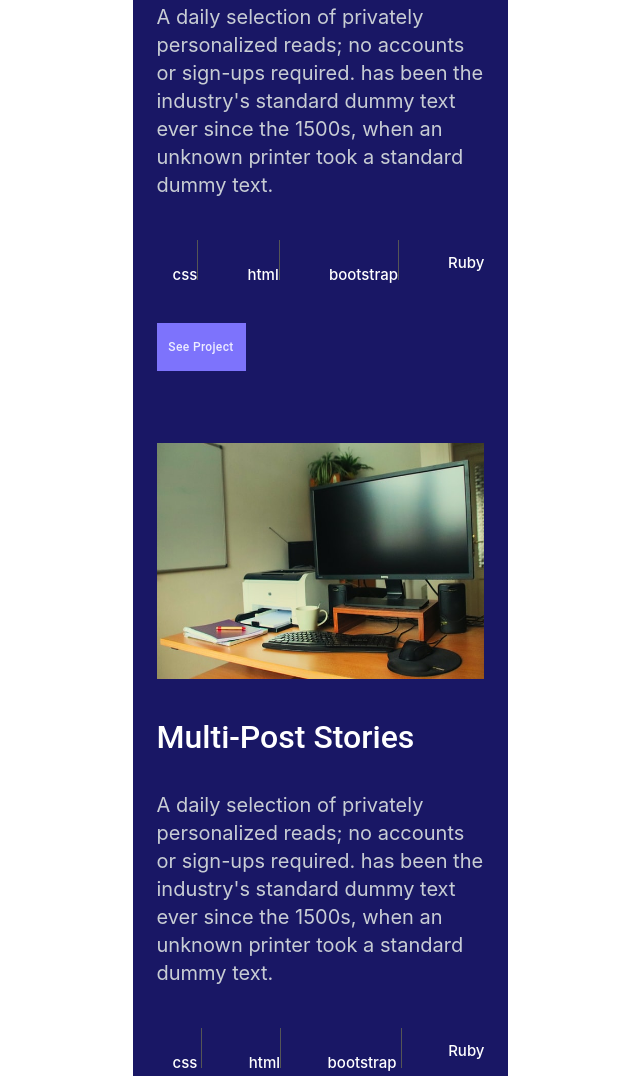
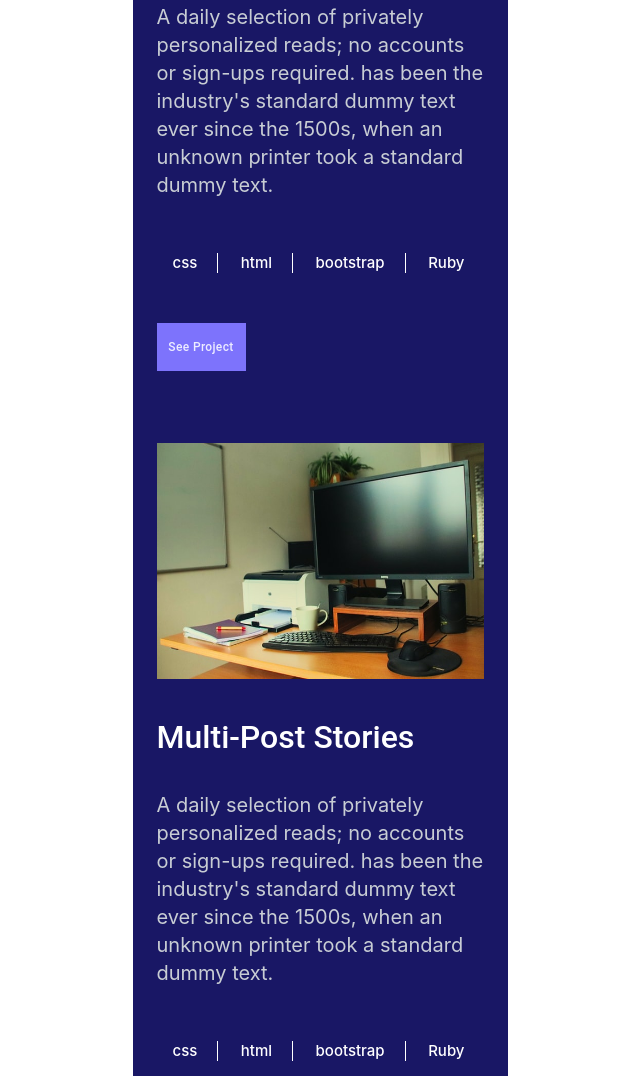
Before and after one commit to Obote/portfolio-mobileversion, a website: page index.html in a window 1280 px wide. Shown: the part 1821-2897 px from the top of the page, without its empty margins (320-960 px from the left). Drawn offline with Linux system fonts and the light colour scheme.

Commit message:
correct style errors

```diff
--- a/index.html
+++ b/index.html
@@ -58,20 +58,20 @@
             </ul>
                 <a class="arrow" href="#"><img src="./assets/icons/element-right.png" alt="arrow"></a>
             </div>
-            <div class="experience-title">
-                <h2>MY RECENT <br> WORK</h2>
-            </div>
         </section>
+        <div class="experience-title">
+            <h2>MY RECENT <br> WORK</h2>
+        </div>
         <Span class="divider"><img src="./assets/images/line-diverder.png" alt="section divider"></Span>
         <section class="experience-container">
             <img src="./assets/images/bg.jpg" alt="project image">
             <h3>Multi-Post Stories</h3>
             <p>A daily selection of privately personalized reads; no accounts or sign-ups required. has been the industry's standard dummy text ever since the 1500s, when an unknown printer took a standard dummy text.</p>
             <ul class="stack-container">
-                <li>css<img src="./assets/images/vert-line.png" alt="vertical line"></li>
-                <li>html<img src="./assets/images/vert-line.png" alt="vertical line"></li>
-                <li>bootstrap<img src="./assets/images/vert-line.png" alt="vertical line"></li>
-                <li>Ruby</li>
+                <li class="border-right padding-right">css</li>
+                <li class="border-right padding-right">html</li>
+                <li class="border-right padding-right">bootstrap</li>
+                <li class="padding-right">Ruby</li>
             </ul>
             <button type="button" class="project-button">See Project</button>
         </section>
@@ -80,10 +80,10 @@
             <h3>Multi-Post Stories</h3>
             <p>A daily selection of privately personalized reads; no accounts or sign-ups required. has been the industry's standard dummy text ever since the 1500s, when an unknown printer took a standard dummy text.</p>
             <ul class="stack-container">
-                <li>css <img src="./assets/images/vert-line.png" alt="vertical line"></li>
-                <li>html<img src="./assets/images/vert-line.png" alt="vertical line"></li>
-                <li>bootstrap <img src="./assets/images/vert-line.png" alt="vertical line"></li>
-                <li>Ruby</li>
+                <li class="border-right padding-right">css</li>
+                <li class="border-right padding-right">html</li>
+                <li class="border-right padding-right">bootstrap</li>
+                <li class="padding-right">Ruby</li>
             </ul>
             <button type="button" class="project-button">See Project</button>
         </section>
@@ -93,10 +93,10 @@
             <h3>Multi-Post Stories</h3>
             <p>A daily selection of privately personalized reads; no accounts or sign-ups required. has been the industry's standard dummy text ever since the 1500s, when an unknown printer took a standard dummy text.</p>
             <ul class="stack-container">
-                <li>css<img src="./assets/images/vert-line.png" alt="vertical line"></li>
-                <li>html<img src="./assets/images/vert-line.png" alt="vertical line"></li>
-                <li>bootstrap<img src="./assets/images/vert-line.png" alt="vertical line"></li>
-                <li>Ruby</li>
+                <li class="border-right padding-right">css</li>
+                <li class="border-right padding-right">html</li>
+                <li class="border-right padding-right">bootstrap</li>
+                <li class="padding-right">Ruby</li>
             </ul>
             <button type="button" class="project-button">See Project</button>
         </section>
@@ -106,10 +106,10 @@
             <h3>Multi-Post Stories</h3>
             <p>A daily selection of privately personalized reads; no accounts or sign-ups required. has been the industry's standard dummy text ever since the 1500s, when an unknown printer took a standard dummy text.</p>
             <ul class="stack-container">
-                <li>css<img src="./assets/images/vert-line.png" alt="vertical line"></li>
-                <li>htm<img src="./assets/images/vert-line.png" alt="vertical line">l</li>
-                <li>bootstrap<img src="./assets/images/vert-line.png" alt="vertical line"></li>
-                <li>Ruby</li>
+                <li class="border-right padding-right">css</li>
+                <li class="border-right padding-right">html</li>
+                <li class="border-right padding-right">bootstrap</li>
+                <li class="padding-right">Ruby</li>
             </ul>
             <button type="button" class="project-button">See Project</button>
         </section>
--- a/style.css
+++ b/style.css
@@ -164,6 +164,8 @@ li {
 }
 
 .experience-title {
+  align-self: start;
+  margin-left: 20px;
   padding-top: 83.85px;
 }
 
@@ -219,9 +221,7 @@ li {
   justify-content: space-between;
   height: 40px;
   width: 312px;
-  left: 0;
-  top: 357px;
-  border-radius: 0;
+    border-radius: 0;
   padding-top: 24px;
   align-items: center;
 }
@@ -233,7 +233,7 @@ li {
   font-weight: 500;
   line-height: 20px;
   letter-spacing: 0;
-  text-align: left;
+  text-align: center;
   color: #fff;
 }
 
@@ -260,3 +260,12 @@ li {
   text-align: center;
   color: #edecff;
 }
+
+.border-right {
+    border-right: 1px solid white;
+
+}
+
+.padding-right {
+    padding-right: 20px;
+}
```
Also changed, not shown: 1 other file.
